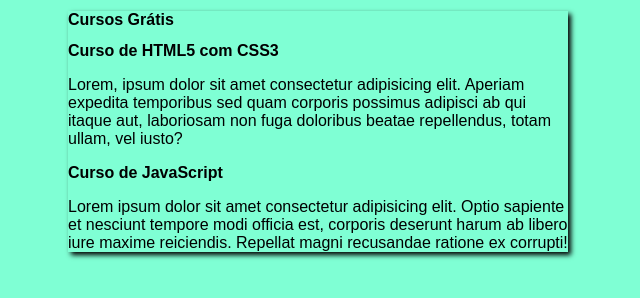
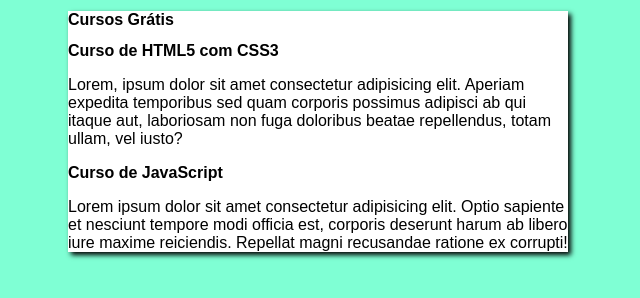
Before and after one commit to Ivoneideduarte/projeto-site, a plain HTML site: page index.html in a window 1280 px wide. Shown: the whole page, without its empty margins (322-962 px from the left). Drawn offline with Linux system fonts and the light colour scheme.

Commit message:
alterei a cor

```diff
--- a/estilo/style.css
+++ b/estilo/style.css
@@ -11,7 +11,7 @@ body
 
 main
 {
-    background-color: write;
+    background-color: white;
     width: 500px;
     margin: auto;
     box-shadow: 3px 3px 5px rgb(0, 0, 0.473);
```
